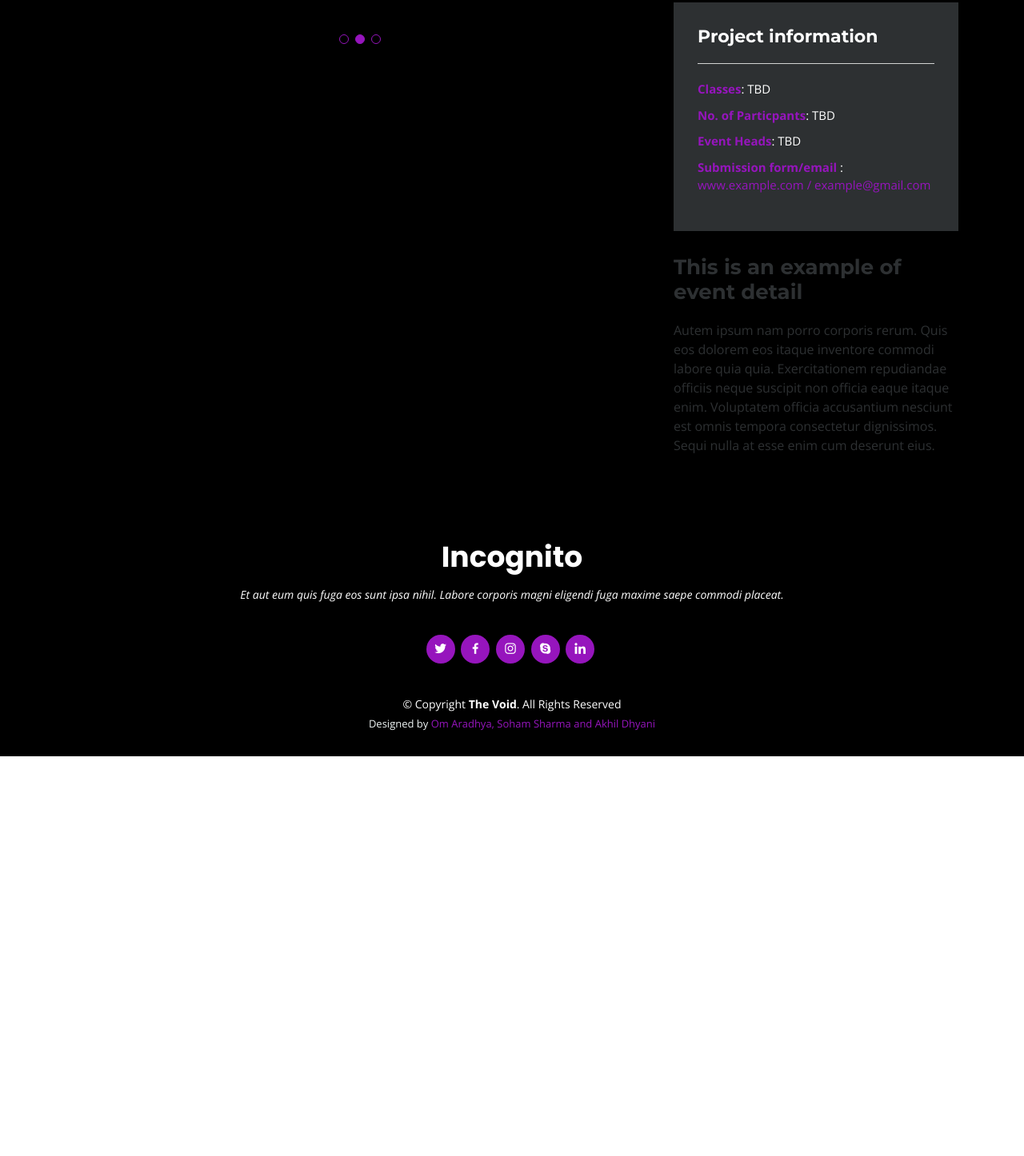
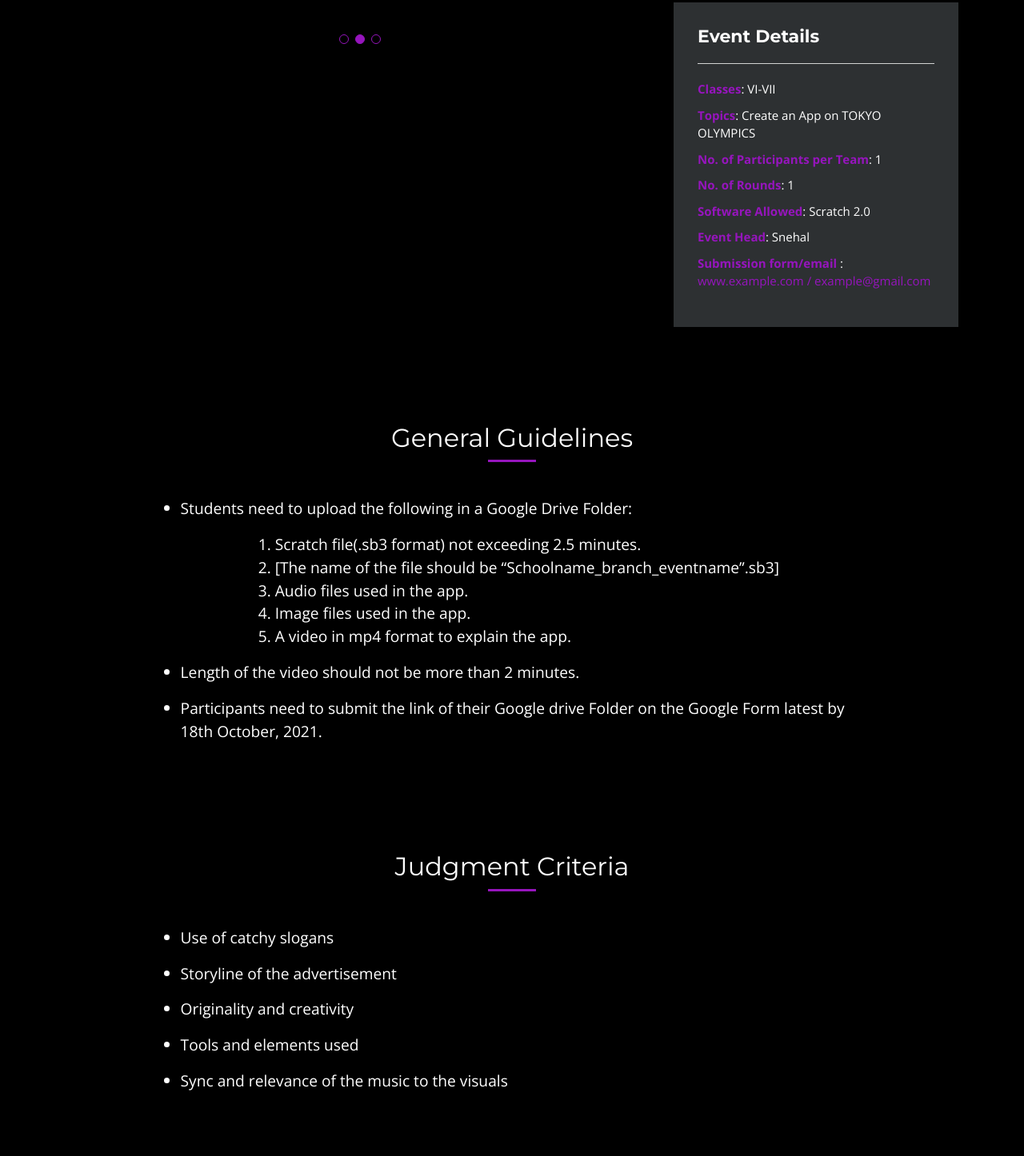
Before and after one commit to sabotaged-af/Incognito-MarkV-Website, a plain HTML site: page Events/scratch.html in a window 1280 px wide. Shown: the part 311-1757 px from the top of the page at 80% size. Before the commit the page ends 1257 px from the top, so only its background shows below. Drawn offline with nearby package versions, Linux system fonts and the light colour scheme.

Commit message:
Scratch Guidelines

```diff
--- a/Events/scratch.html
+++ b/Events/scratch.html
@@ -46,7 +46,7 @@
           <li><a class="nav-link scrollto" href="../index.html#about">About</a></li>
           <li><a class="nav-link scrollto" href="../index.html#faq">FAQ</a></li>
           <li><a class="nav-link scrollto " href="../index.html#event">Events</a></li>
-          <li><a class="nav-link scrollto" href="#">Registrations</a></li>
+          <li><a class="nav-link scrollto" href="../register.html">Registrations</a></li>
           <li><a class="nav-link scrollto" href="../index.html#contact">Contact Us</a></li>
         </ul>
         <i class="bi bi-list mobile-nav-toggle"></i>
@@ -102,19 +102,16 @@
 
             <div class="col-lg-4">
               <div class="event-info">
-                <h3>Project information</h3>
+                <h3>Event Details</h3>
                 <ul>
-                  <li><strong>Classes</strong>: TBD</li>
-                  <li><strong>No. of Particpants</strong>: TBD</li>
-                  <li><strong>Event Heads</strong>: TBD</li>
+                  <li><strong>Classes</strong>: VI-VII</li>
+                  <li><strong>Topics</strong>: Create an App on TOKYO OLYMPICS</li>
+                  <li><strong>No. of Participants per Team</strong>: 1</li>
+                  <li><strong>No. of Rounds</strong>: 1</li>
+                  <li><strong>Software Allowed</strong>: Scratch 2.0</li>
+                  <li><strong>Event Head</strong>: Snehal</li>
                   <li><strong>Submission form/email </strong>: <a href="#">www.example.com / example@gmail.com</a></li>
                 </ul>
-              </div>
-              <div class="event-description">
-                <h2>This is an example of event detail</h2>
-                <p>
-                  Autem ipsum nam porro corporis rerum. Quis eos dolorem eos itaque inventore commodi labore quia quia. Exercitationem repudiandae officiis neque suscipit non officia eaque itaque enim. Voluptatem officia accusantium nesciunt est omnis tempora consectetur dignissimos. Sequi nulla at esse enim cum deserunt eius.
-                </p>
               </div>
             </div>
 
@@ -122,6 +119,79 @@
 
         </div>
       </section><!-- End event Details Section -->
+
+      <!--General Guidelines-->
+      <section id="event" class="event">
+        <div class="container">
+
+          <div class="section-header">
+            <h3 class="section-title">General Guidelines</h3>
+            <span class="section-divider"></span>
+          </div><br>
+
+          <ul class="general-guidelines-ul">
+            <li>
+              <p>
+                Students need to upload the following in a Google Drive Folder:
+                <ol class="general-guidelines-ul"><li>Scratch file(.sb3 format) not exceeding 2.5 minutes.</li>
+                                                  <li>[The name of the file should be “Schoolname_branch_eventname”.sb3]</li>
+                                                  <li>Audio files used in the app.</li>
+                                                  <li>Image files used in the app.</li>
+                                                  <li>A video in mp4 format to explain the app.</li></ol>
+              </p>
+            </li>
+            <li>
+              <p>
+                Length of the video should not be more than 2 minutes.
+              </p>
+            </li>
+            <li>
+              <p>
+                Participants need to submit the link of their Google drive Folder on the Google Form latest by 18th October, 2021.
+              </p>
+            </li>
+          </ul>
+        </div>
+      </section>
+
+      <!-- Judgment Criteria -->
+      <section id="event" class="event">
+        <div class="container">
+
+          <div class="section-header">
+            <h3 class="section-title">Judgment Criteria</h3>
+            <span class="section-divider"></span>
+          </div><br>
+
+          <ul class="general-guidelines-ul">
+            <li>
+              <p>
+                Use of catchy slogans
+              </p>
+            </li>
+            <li>
+              <p>
+                Storyline of the advertisement
+              </p>
+            </li>
+            <li>
+              <p>
+                Originality and creativity
+              </p>
+            </li>
+            <li>
+              <p>
+                Tools and elements used
+              </p>
+            </li>
+            <li>
+              <p>
+                Sync and relevance of the music to the visuals
+              </p>
+            </li>
+          </ul>
+        </div>
+      </section>
 
       <!-- Footer Section -->
     <footer id="footer">
```
